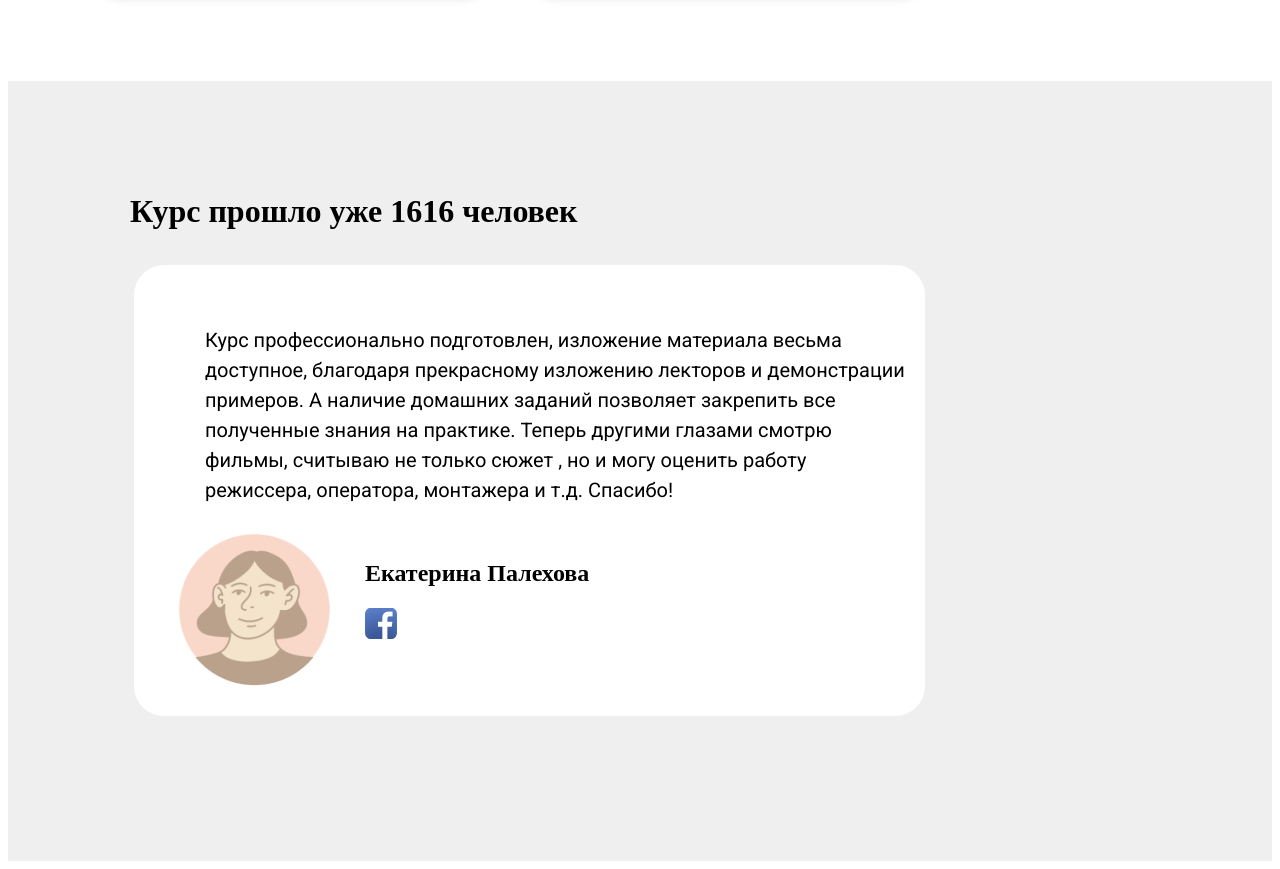
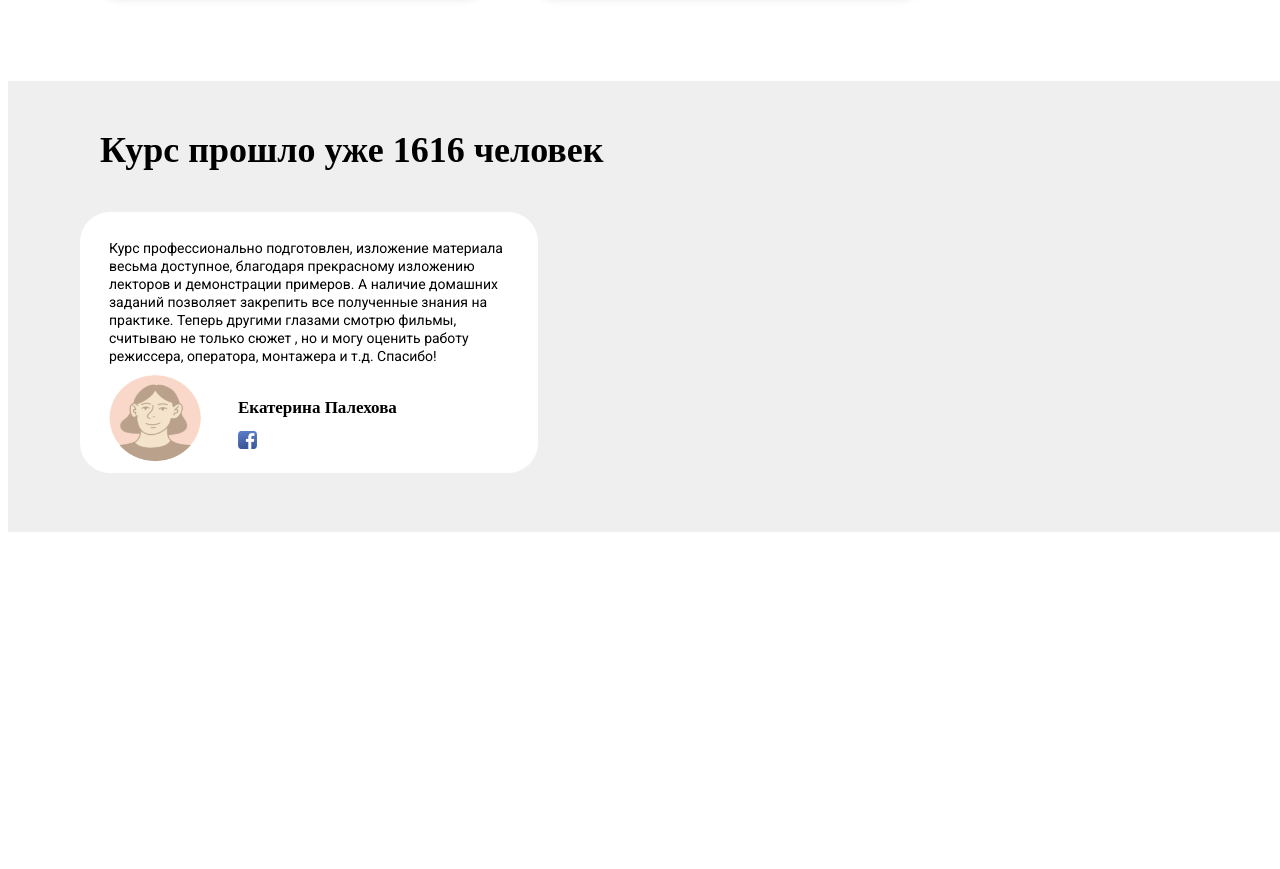
Before and after one commit to ElshanAlasgarov/frontend-course, a plain HTML site: page index.html in a window 1280 px wide. Shown: the part 1987-2856 px from the top of the page. After the commit the page ends 2572 px from the top, so only its background shows below. Drawn offline with Linux system fonts and the light colour scheme.

Commit message:
add kурс-прошло media

```diff
--- a/assets/css/styles.css
+++ b/assets/css/styles.css
@@ -94,13 +94,14 @@
 
 
 /* kурс-прошло */
-.kурс-прошло .container{
+.kурс-прошло .container {
     width: 100%;
     height: 780px;
     background: #EFEFEF;
+    padding-left: 126px;
+}
 
-}
-.kурс-прошло .box{
+.kурс-прошло .box {
     width: 791px;
     height: 451px;
     display: flex;
@@ -108,57 +109,241 @@
     border-radius: 30px 30px 30px 30px;
     box-sizing: border-box;
     background-color: white;
-    margin-left: 126px;
+}
+
+.kурс-прошло p {
+    width: 700px;
+    height: 203px;
+    font-family: Roboto;
+    font-size: 20px;
+    font-weight: 400;
+    text-align: left;
+    padding-top: 20px;
+    padding-left: 45px;
+    padding-right: 46px;
+    line-height: 30px;
+    text-align: left;
+}
+
+.kурс-прошло h1 {
+    width: 987px;
+    height: 93px;
+    font-family: Roboto Slab;
+    font-size: 61.5px;
+    font-weight: 700;
+    text-align: left;
+    padding-top: 91px;
+    padding-left: 122;
+}
+
+.kурс-прошло .img {
+    box-sizing: border-box;
+    width: 210px;
+    height: 200px;
     padding-left: 26px;
-    padding-bottom: 29px;
+    padding-bottom: 29px
+}
+
+.kурс-прошло h2 {
+    display: flex;
+    flex-direction: column;
+    width: 353px;
+    height: 59px;
+    font-family: Roboto Slab;
+    font-size: 30px;
+    font-weight: 700;
+    text-align: left;
+    padding-left: 40px;
+}
+
+.kурс-прошло .photo1 {
+    display: flex;
+}
+
+.kурс-прошло .photo2 {
+    width: 32px;
+    height: 31px;
+    padding-bottom: 86px;
+    padding-left: 20px;
+}
+
+.kурс-прошло .boxbox {
+    display: flex;
+    flex-direction: column;
+    height: 100px;
+    padding: 15px;
+    padding-bottom: 100px;
+}
+
+
+
+
+/* tablet */
+ @media (max-width:1280px) and (min-width:991px){
+
+    .kурс-прошло .container {
+        width: 100%;
+        height: 451.75px;
+        background: #EFEFEF;
+        padding-left: 72px;
+
+    }
+
+    .kурс-прошло .box {
+        width: 458.12px;
+        height: 261.2px;
+        display: flex;
+        flex-direction: column;
+        border-radius: 30px 30px 30px 30px;
+        box-sizing: border-box;
+        background-color: white;
+        padding-left: 3px;
+    }
+
+    .kурс-прошло h1 {
+        width: 571.64px;
+        height: 53.86px;
+        font-family: Roboto Slab;
+        text-align: left;
+        font-size: 36px;
+        font-weight: 700px;
+        line-height: 32.44px;
+        padding-left: 20px;
+        padding-top: 53px;
+    }
+
+    .kурс-прошло p {
+        width: 405.42px;
+        height: 117.57px;
+        font-family: Roboto;
+        font-size: 14px;
+        font-weight: 400;
+        line-height: 18px;
+        text-align: left;
+        width: 405.42px;
+        height: 117.57px;
+        padding-left: 26px;
+        padding-top: 13px;
+    }
+
+    .kурс-прошло .img {
+        box-sizing: border-box;
+        width: 130px;
+        height: 125px;
+        padding-left: 15px;
+    }
+
+    .kурс-прошло h2 {
+        display: flex;
+        flex-direction: column;
+        width: 204.45px;
+        height: 34.17px;
+        font-family: Roboto Slab;
+        font-size: 17px;
+        font-weight: 700;
+        line-height: 17.24px;
+        text-align: left;
+        padding-left: 10px;
+    }
+
+    .kурс-прошло .photo1 {
+        display: flex;
+    }
+
+    .kурс-прошло .photo2 {
+        width: 18.53px;
+        height: 17.95px;
+        padding-left: 5px;
+    }
+
+    .kурс-прошло .boxbox {
+        display: flex;
+        flex-direction: column;
+    }
+}
+
+
+
+/* mobile */
+@media (max-width:991px) and (min-width: 320px) {
+
+    .kурс-прошло .container {
+        background: #EFEFEF;
+        width: 100%;
+        min-width: 300px;
+        height: 423px;
+        padding-left: 50px;
+    }
+
+    .kурс-прошло .box {
+        width: 328px;
+        height: 248px;
+        display: flex;
+        flex-direction: column;
+        border-radius: 30px 30px 30px 30px;
+        box-sizing: border-box;
+        background-color: white;
+    }
+
+    .kурс-прошло p {
+        width: 266px;
+        height: 111.01px;
+        font-family: Roboto;
+        font-size: 10px;
+        font-weight: 400;
+        line-height: 15px;
+        text-align: left;
+    }
+
+    .kурс-прошло h1 {
+        width: 257px;
+        height: 69px;
+        font-family: Roboto Slab;
+        font-size: 26px;
+        font-weight: 700;
+        text-align: left;
+        line-height: 26.36px;
+        padding-left: 16px;
+        padding-top: 42px;
 
     }
 
 
-.kурс-прошло p{
-    width: 791px;
-    height: 451px;
-    font-family: Roboto;
-    font-size: 20px;
-    font-weight: 400;
-    line-height: 30px;
-    text-align: left;
-    padding-top: 40px;
-    padding-left: 45px;
+
+    .kурс-прошло .img {
         box-sizing: border-box;
-    padding-right: 46px;
+        width: 125px;
+        height: 120px;
+
 
     }
 
-.kурс-прошло .header{
-    padding-top: 91px;
-    padding-left: 122px;
-    width: 987px;
-    height: 93px;
-}
-.kурс-прошло .img2{
-    box-sizing: border-box;
-    width: 190px;
-    height: 169px;
-}
-.kурс-прошло h2{
+    .kурс-прошло h2 {
         display: flex;
         flex-direction: column;
-    padding-bottom: 1px;
-}
-.kурс-прошло .photoh1{
-    display: flex;
+        width: 164.49px;
+        height: 32.73px;
+        font-family: Roboto Slab;
+        font-size: 14px;
+        font-weight: 700;
+        line-height: 14.19px;
+        text-align: left;
+        padding-left: 3px;
 
     }
-.kурс-прошло .photo2{
-    width: 32px;
-    height: 31px;
-    padding-bottom: 68px;
 
+    .kурс-прошло .photo1 {
+        display: flex;
     }
-.kурс-прошло .boxbox{
+
+    .kурс-прошло .photo2 {
+        width: 14.91px;
+        height: 17.2px;
+        padding-left: 3px;
+    }
+
+    .kурс-прошло .boxboox {
         display: flex;
         flex-direction: column;
-    height: 92px;
-    padding: 15px
     }
+}
--- a/index.html
+++ b/index.html
@@ -112,12 +112,12 @@
 
     <!-- Ilham -->
     <div class="kурс-прошло">
+
         <div class="container">
-            <div class="header">
-                <h1>Курс прошло уже 1616 человек</h1>
-            </div>
+            <h1>Курс прошло уже 1616 человек</h1>
+
+
             <div class="box">
-
                 <p>Курс профессионально подготовлен, изложение материала весьма доступное, благодаря прекрасному
                     изложению
                     лекторов и демонстрации примеров. А наличие домашних заданий позволяет закрепить все полученные
@@ -126,16 +126,25 @@
                     работу
                     режиссера, оператора, монтажера и т.д. Спасибо!</p>
 
-                <div class="photoh1">
-                    <div class="img2"><img src="./images/1 9.png"></div>
+
+                <div class="photo1">
+
+
+
+                    <img src="./images/1 9.png" alt class="img">
+
+
 
                     <div class="boxbox">
 
+
                         <h2>Екатерина Палехова</h2>
 
+
                         <div class="photo2">
+                            <img src="./images/fb_2 1.png" alt class="photo2">
 
-                            <img src="./images/fb_2 1.png">
+
 
                         </div>
                     </div>
```
Also changed, not shown: images/1 9 copy 2.png (added), images/fb_2 1 copy 2.png (added). Lines whose indentation alone changed are shown as unchanged.
